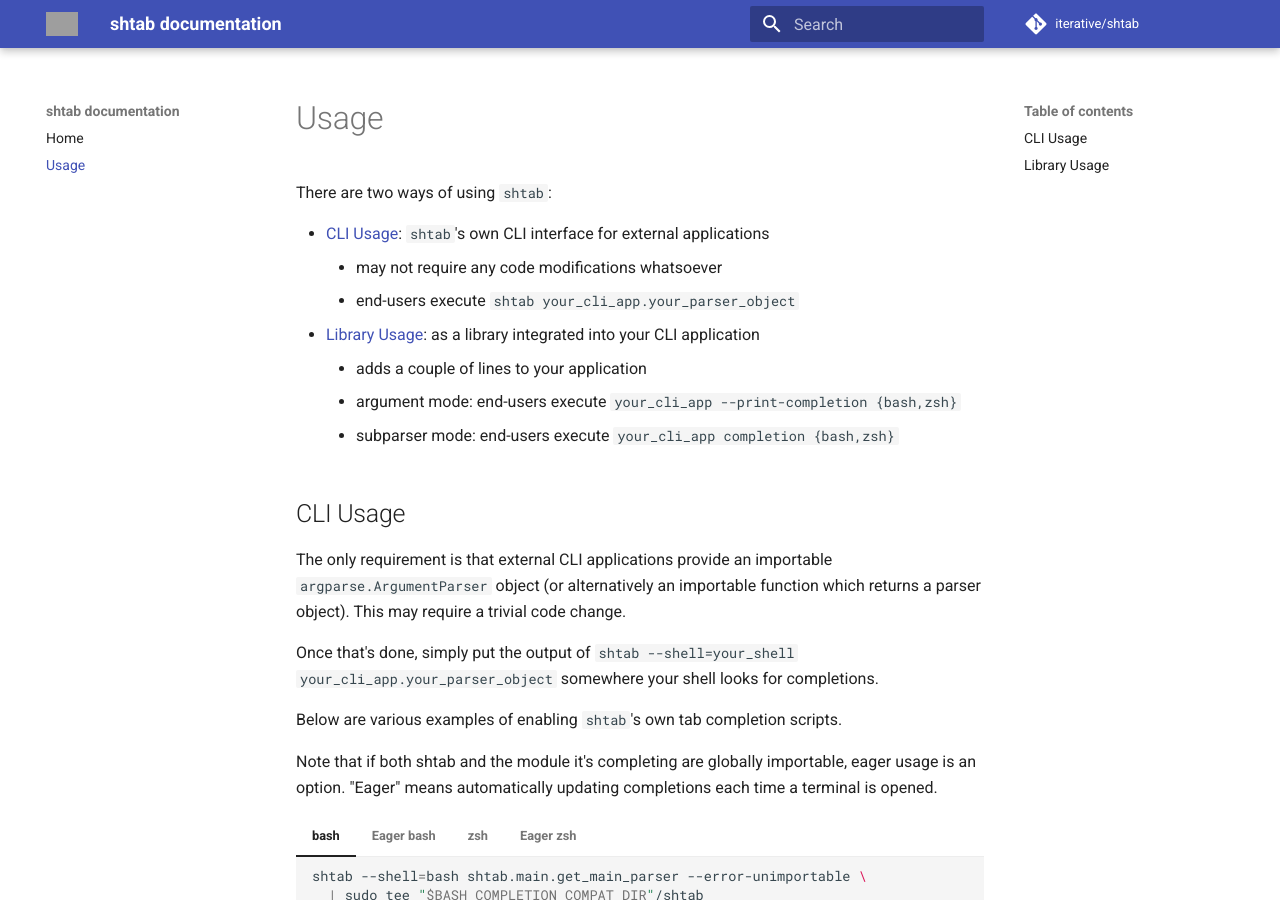
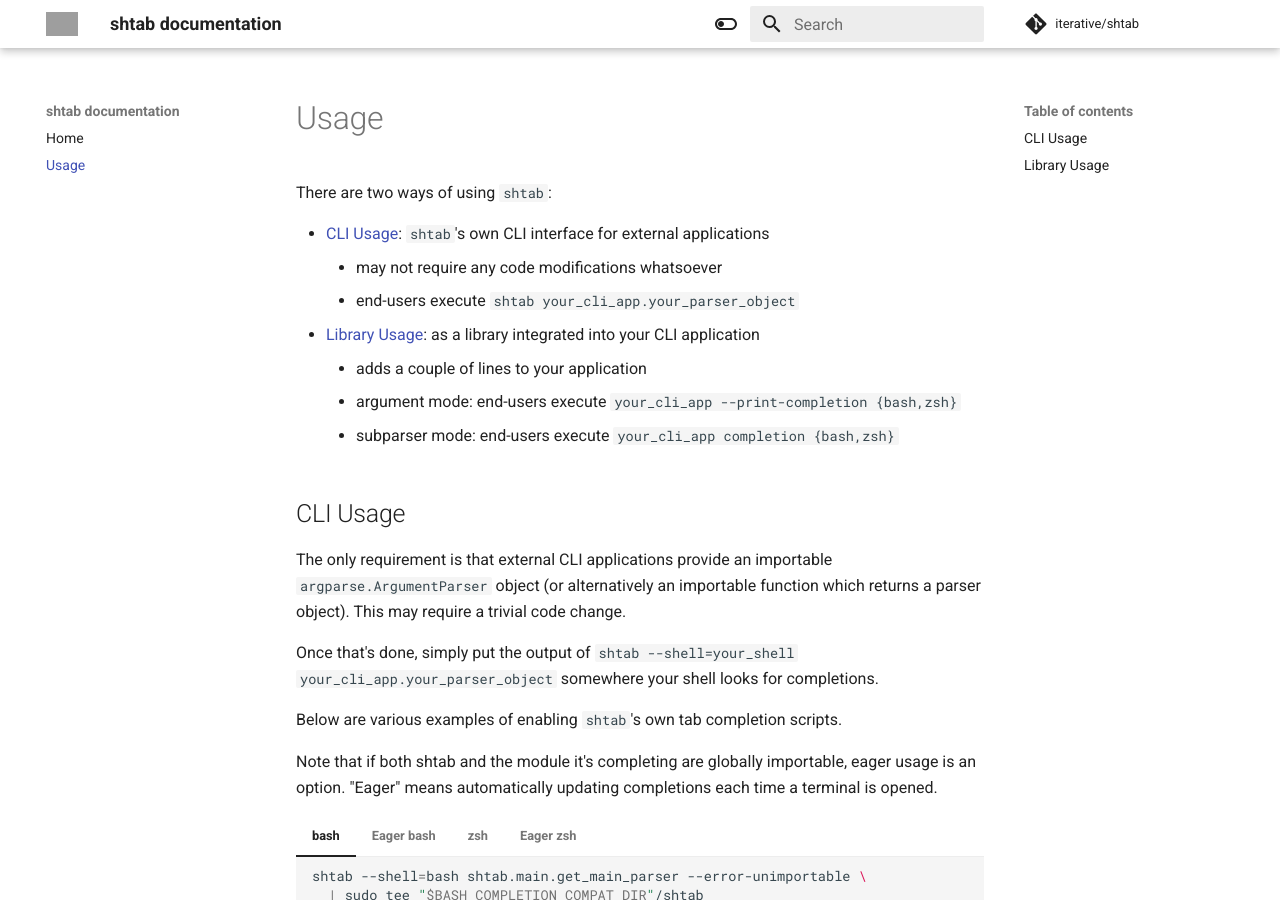
Before and after one commit to iterative/shtab, an MkDocs documentation site: the page built from docs/usage.md, in a window 1280 px wide and 900 px high. Built offline with MkDocs 1.6.1 and Material for MkDocs 9.7.7, drawn with Linux system fonts in a browser that asks for light colours; comment, search, counter and statistics services are not loaded; grey boxes are pictures that could not be loaded.

```diff
--- a/mkdocs.yml
+++ b/mkdocs.yml
@@ -9,6 +9,17 @@ theme:
   name: material
   logo: https://github.com/iterative/shtab/raw/master/meta/logo.png
   favicon: https://github.com/iterative/shtab/raw/master/meta/logo.png
+  palette:
+  - scheme: default
+    primary: white
+    toggle:
+      icon: material/toggle-switch-off-outline
+      name: Switch to dark mode
+  - scheme: slate
+    primary: orange
+    toggle:
+      icon: material/toggle-switch
+      name: Switch to light mode
 plugins:
 - search
 - minify:
```
